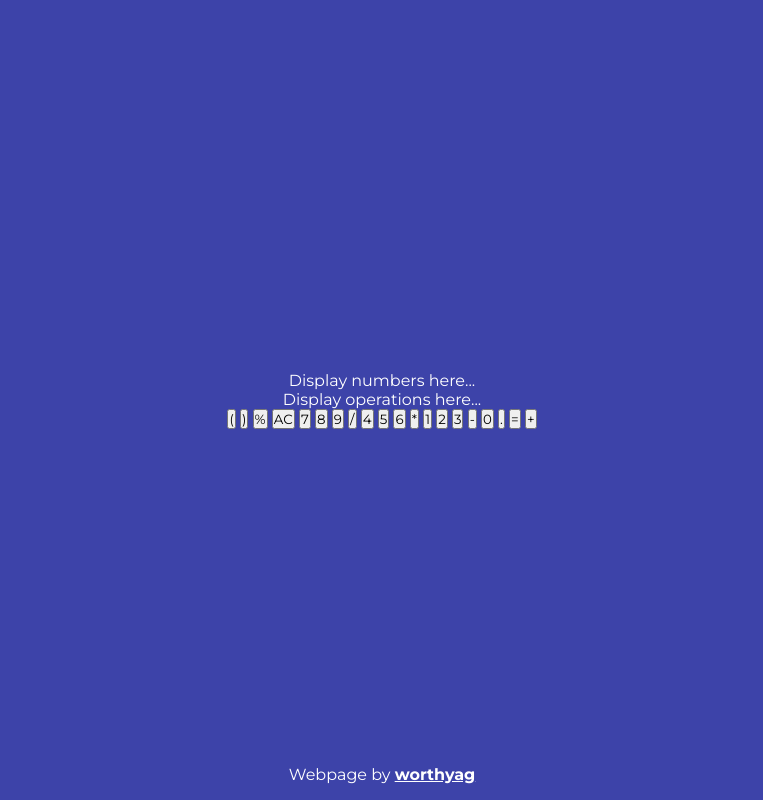
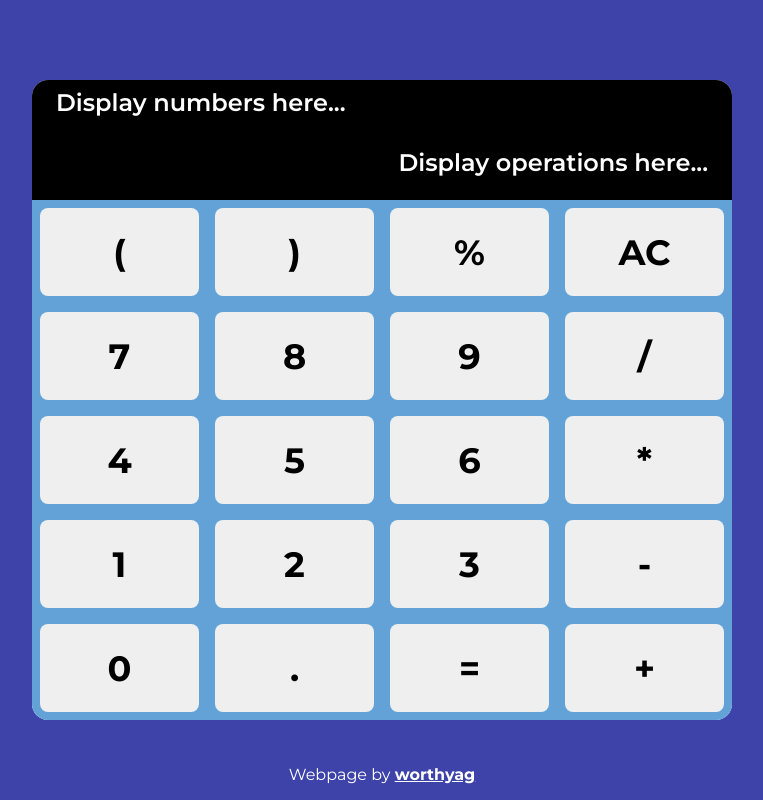
Before and after one commit to worthyag/calculator, a plain HTML site: page index.html in a window 1280 px wide. Shown: the whole page, without its empty margins (258-1021 px from the left). Drawn offline with Linux system fonts and the light colour scheme.

Commit message:
Completed the generic style.

```diff
--- a/style.css
+++ b/style.css
@@ -18,6 +18,56 @@ body {
     flex-direction: column;
 }
 
+.container {
+    background-color: #fff;
+    width: 700px;
+    height: 80vh;
+    border-radius: 16px;
+}
+
+.container .display {
+    background-color: #000;
+    height: 15vh;
+    border-radius: 16px 16px 0 0;
+    font-size: 1.5rem;
+    padding: 0 16px;
+    font-weight: 600;
+}
+
+.container .display .answers {
+    height: 50%;
+    padding: 8px;
+    text-align: left;
+}
+
+.container .display .calc {
+    height: 50%;
+    padding: 8px;
+    text-align: right;
+}
+
+.container .buttons {
+    background-color: rgb(98, 162, 214);
+    height: 65vh;
+    border-radius: 0 0 16px 16px;
+    display: grid;
+    grid-template-rows: repeat(5, 1fr);
+    grid-template-columns: repeat(4, 1fr);
+}
+
+.container .buttons button {
+    margin: 8px;
+    border-radius: 8px;
+    border: none;
+    font-size: 2.2rem;
+    font-weight: 700;
+}
+
+.container .buttons button:hover {
+    background-color: rgb(114, 71, 154);
+    color: #fff;
+}
+
 footer {
     position: absolute;
     bottom: 0;
```
